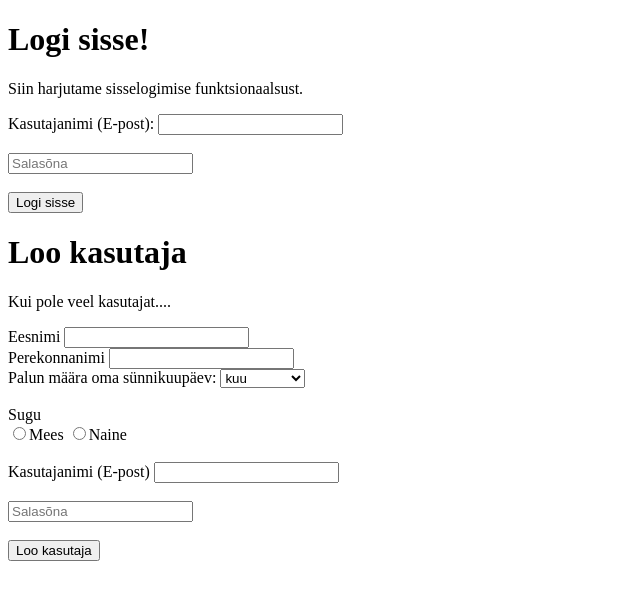
After one commit to anellea/veebiprogrammeerimine, a PHP site: page /login.php in a window 1280 px wide. The commit adds this page. Shown: the top 600 px of the page, without its empty margins (0-640 px from the left). Run offline with PHP 8.4, Linux system fonts and the light colour scheme.

Commit message:
Lisatud on sünnikuupäev

```diff
--- /dev/null
+++ b/tund3/login.php
@@ -0,0 +1,140 @@
+<?php
+
+	$loginEmail = "";
+
+	$signupFirstName = "";
+	$signupFamilyName = "";
+	$signupEmail = "";
+	$gender = "";
+	$signupBirthDay = null;
+	$signupBirthMonth = null;
+	$signupBirthYear = null;
+	$signupBirthDate = null;
+
+	$loginEmail = "";
+
+	//kas on kasutajanimi sisestatud
+	if (isset ($_POST["loginEmail"])){
+		if (empty ($_POST["loginEmail"])){
+			//$loginEmailError ="NB! Ilma selleta ei saa sisse logida!";
+		} else {
+			$loginEmail = $_POST["loginEmail"];
+		}
+	}
+
+	//kontrollime, kas kirjutati eesnimi
+	if (isset ($_POST["signupFirstName"])){
+		if (empty ($_POST["signupFirstName"])){
+			//$signupFirstNameError ="NB! Väli on kohustuslik!";
+		} else {
+			$signupFirstName = $_POST["signupFirstName"];
+		}
+	}
+
+	//Kas kuu määratud
+	if (isset ($_POST["signupBirthMonth"])){
+		$signupBirthMonth = intval($_POST["signupBirthMonth"]);
+	}
+
+	//kontrollime, kas kirjutati perekonnanimi
+	if (isset ($_POST["signupFamilyName"])){
+		if (empty ($_POST["signupFamilyName"])){
+			//$signupFamilyNameError ="NB! Väli on kohustuslik!";
+		} else {
+			$signupFamilyName = $_POST["signupFamilyName"];
+		}
+	}
+
+	//kontrollime, kas kirjutati kasutajanimeks email
+	if (isset ($_POST["signupEmail"])){
+		if (empty ($_POST["signupEmail"])){
+			//$signupEmailError ="NB! Väli on kohustuslik!";
+		} else {
+			$signupEmail = $_POST["signupEmail"];
+		}
+	}
+
+
+	if (isset ($_POST["signupPassword"])){
+		if (empty ($_POST["signupPassword"])){
+			//$signupPasswordError = "NB! Väli on kohustuslik!";
+		} else {
+			//polnud tühi
+			if (strlen($_POST["signupPassword"]) < 8){
+				//$signupPasswordError = "NB! Liiga lühike salasõna, vaja vähemalt 8 tähemärki!";
+			}
+		}
+	}
+
+	if (isset($_POST["gender"]) && !empty($_POST["gender"])){ //kui on määratud ja pole tühi
+			$gender = intval($_POST["gender"]);
+		} else {
+			//$signupGenderError = " (Palun vali sobiv!) Määramata!";
+	}
+
+	//tekitame sünnikuu valiku
+	$monthNamesEt = ["jaanuar", "veebruar", "märts", "aprill", "mai", "juuni", "juuli", "august", "september", "oktoober", "november", "detsember"];
+	$signupMonthSelectHTML = "";
+	$signupMonthSelectHTML .= '<select name="signupBirthMonth">' ."\n";
+	$signupMonthSelectHTML .= '<option value ="" selected disabled>kuu</option>' ."\n";
+	foreach ($monthNamesEt as $key=>$month) {
+		if ($key+1 === $signupBirthMonth){
+			$signupMonthSelectHTML .= '<option value="' .($key +1) .'" selected>' .$month ."</option> \n";
+		} else {
+			$signupMonthSelectHTML .= '<option value="' .($key +1) .'">' .$month ."</option> \n";
+		}
+	}
+	$signupMonthSelectHTML .= "</select> \n";
+?>
+
+<!DOCTYPE html>
+<html lang="et">
+<head>
+	<meta charset="utf-8">
+	<title>Sisselogimine või uue kasutaja loomine</title>
+</head>
+<body>
+	<h1>Logi sisse!</h1>
+	<p>Siin harjutame sisselogimise funktsionaalsust.</p>
+
+	<form method="POST">
+		<label>Kasutajanimi (E-post): </label>
+		<input name="loginEmail" type="email" value="<?php echo $loginEmail; ?>">
+		<br><br>
+		<input name="loginPassword" placeholder="Salasõna" type="password">
+		<br><br>
+		<input type="submit" value="Logi sisse">
+	</form>
+
+	<h1>Loo kasutaja</h1>
+	<p>Kui pole veel kasutajat....</p>
+
+	<form method="POST">
+		<label>Eesnimi </label>
+		<input name="signupFirstName" type="text" value="<?php echo $signupFirstName; ?>">
+		<br>
+		<label>Perekonnanimi </label>
+		<input name="signupFamilyName" type="text" value="<?php echo $signupFamilyName; ?>">
+		<br>
+		<label>Palun määra oma sünnikuupäev: </label>
+		<?php
+			echo $signupMonthSelectHTML;
+		?>
+		<br><br>
+		<label>Sugu</label><span>
+		<br>
+		<input type="radio" name="gender" value="1" <?php if ($gender == '1') {echo 'checked';} ?>><label>Mees</label> <!-- Kõik läbi POST'i on string!!! -->
+		<input type="radio" name="gender" value="2" <?php if ($gender == '2') {echo 'checked';} ?>><label>Naine</label>
+		<br><br>
+
+		<label>Kasutajanimi (E-post)</label>
+		<input name="signupEmail" type="email" value="<?php echo $signupEmail; ?>">
+		<br><br>
+		<input name="signupPassword" placeholder="Salasõna" type="password">
+		<br><br>
+
+
+		<input type="submit" value="Loo kasutaja">
+	</form>
+</body>
+</html>
```
Also changed, not shown: tund3/foto.php (+13 -6 lines).
